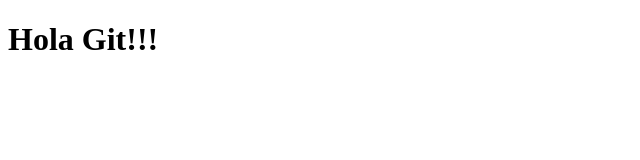
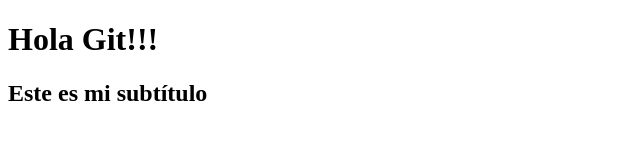
Before and after one commit to ciofavio/gitProyect, a plain HTML site: page index.html in a window 1280 px wide. Shown: the whole page, without its empty margins (0-640 px from the left). Drawn offline with Linux system fonts and the light colour scheme.

Commit message:
Creando el subtitulo

```diff
--- a/index.html
+++ b/index.html
@@ -7,5 +7,8 @@
 </head>
 <body>
     <h1>Hola Git!!!</h1>
+    <header>
+        <h2>Este es mi subtítulo</h2>
+    </header>
 </body>
 </html>
```
